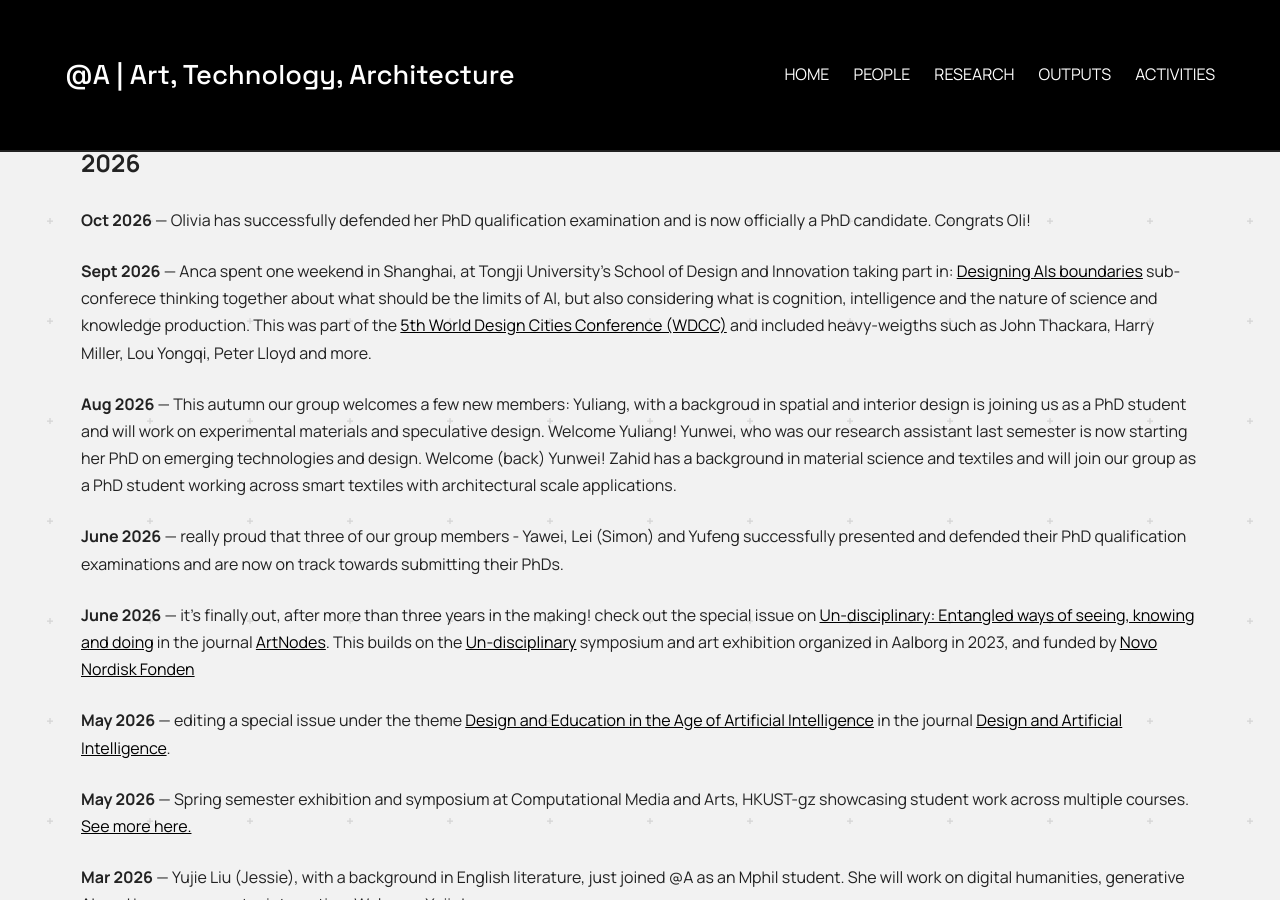
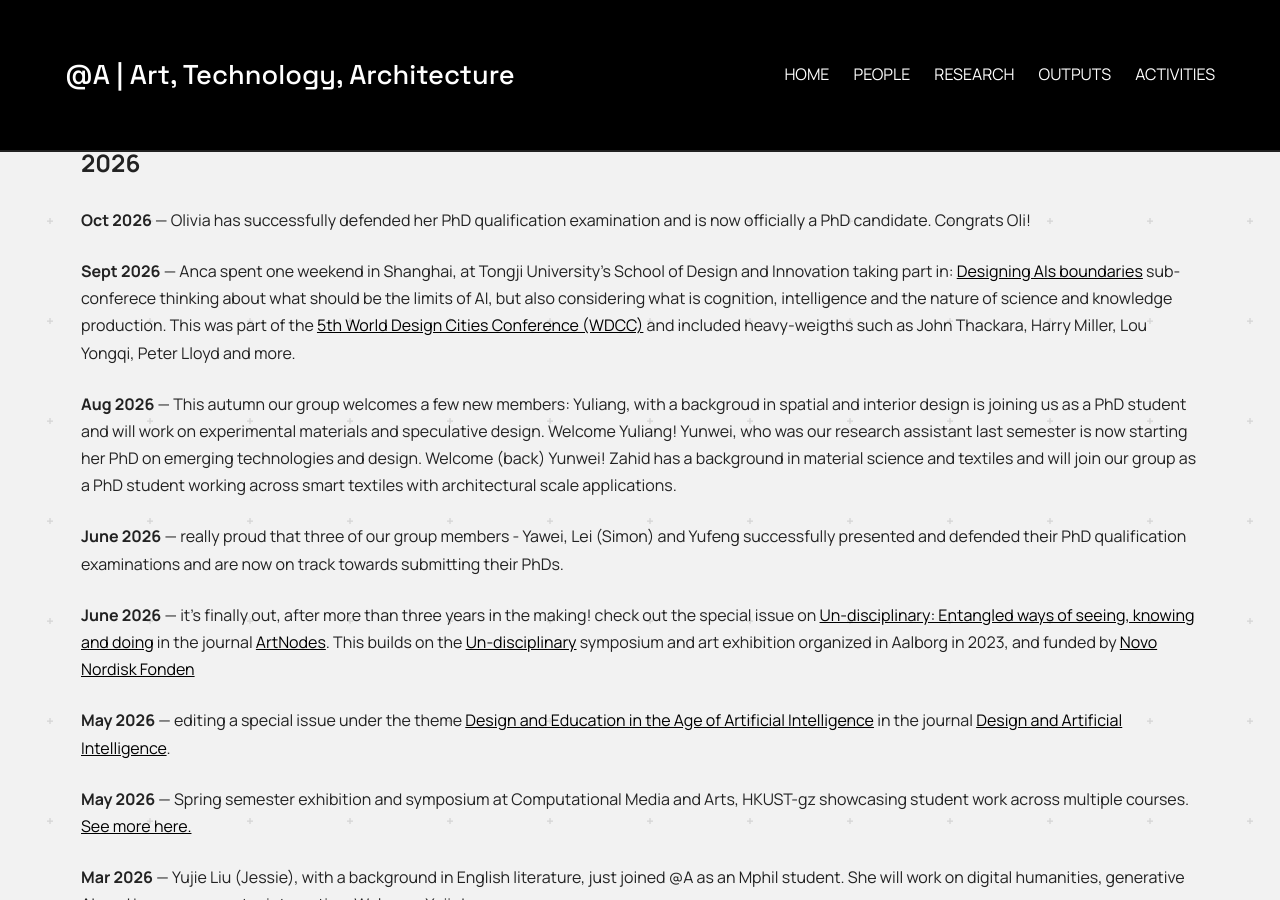
Before and after one commit to anqua/at-a, a Jekyll site: the page built from index.md, in a window 1280 px wide and 900 px high, scrolled down 329 px. Built offline with Jekyll 4.4.1, drawn with Linux system fonts in a browser that asks for light colours.

Commit message:
News: drop 'together' from the WDCC sub-conference item
Co-Authored-By: Claude Sonnet 5.5 <noreply@anthropic.com>

```diff
--- a/_data/news.yml
+++ b/_data/news.yml
@@ -8,7 +8,7 @@
   date: "Sept 2026"
   html: >-
     Anca spent one weekend in Shanghai, at Tongji University's School of Design and Innovation taking part in: <a href="https://wdcc-epc-2026.my.canva.site/dahvusyn2n8"
-    target="_blank" rel="noopener">Designing AIs boundaries</a> sub-conferece thinking together about what should be the limits of AI,
+    target="_blank" rel="noopener">Designing AIs boundaries</a> sub-conferece thinking about what should be the limits of AI,
     but also considering what is cognition, intelligence and the nature of science and knowledge production. This was part of the <a href="https://www.wdcc.cn/2026/#/" target="_blank" rel="noopener">5th World Design Cities Conference (WDCC)</a>
     and included heavy-weigths such as John Thackara, Harry Miller, Lou Yongqi, Peter Lloyd and more.
 
```
